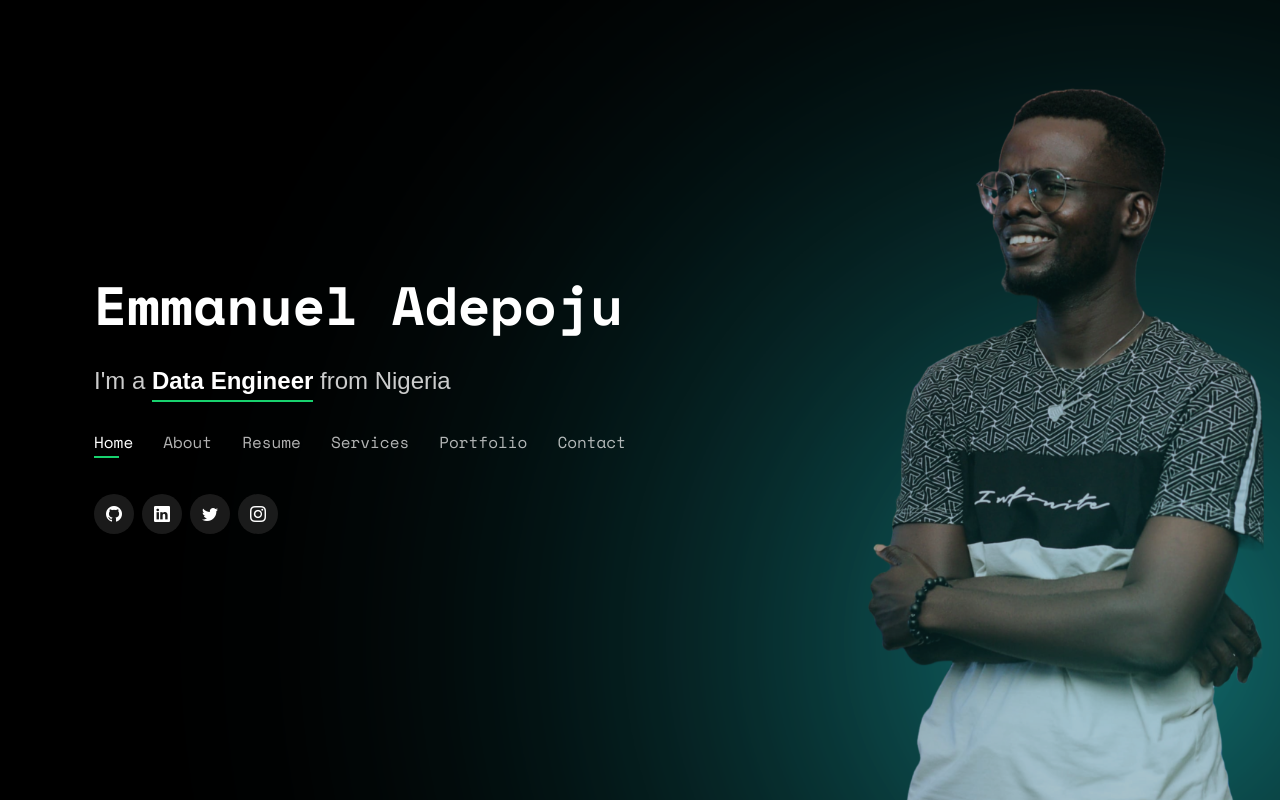
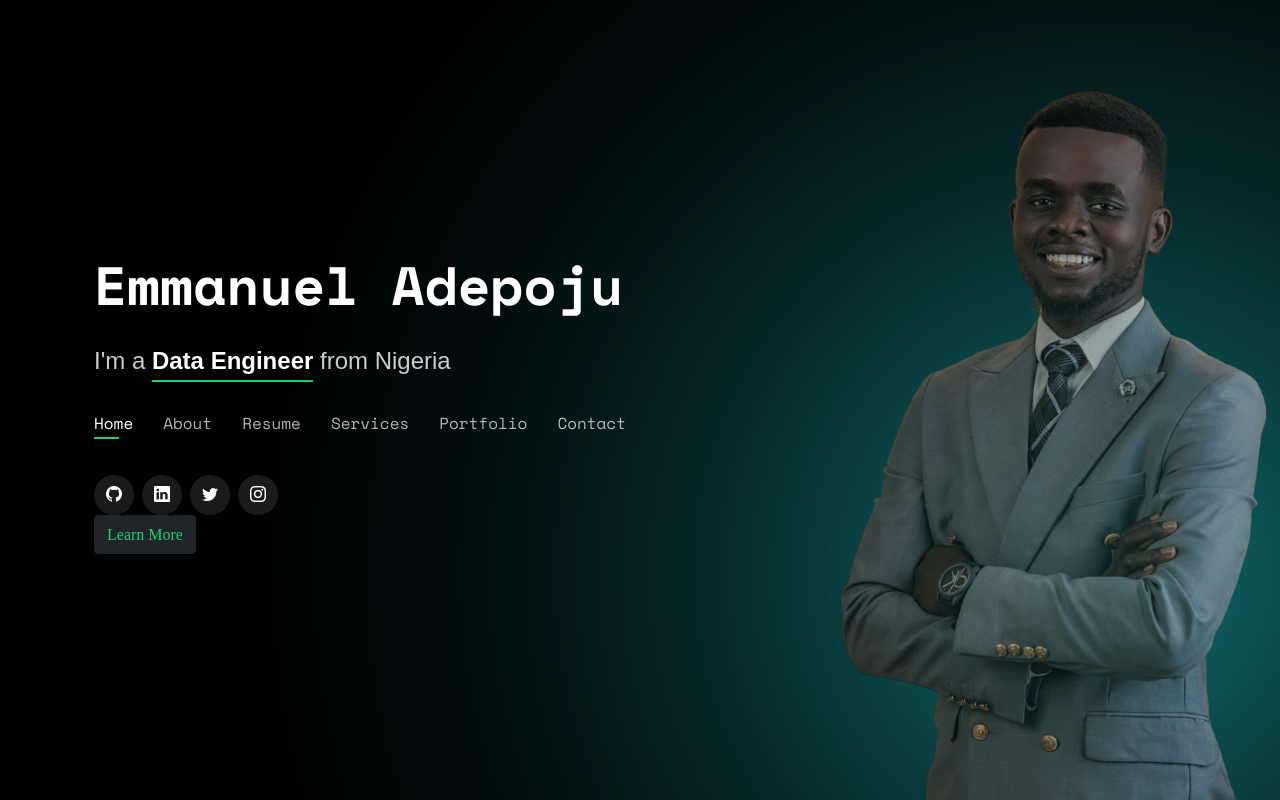
Before and after one commit to RhythmBear/MyPortfolioWebsite, a Flask app: page / in a window 1280 px wide. Run offline with Flask 2, Linux system fonts and the light colour scheme; data comes from the database, SQL or seed files in the repository; some libraries are stand-ins or nearby versions; some web fonts are replaced.

Commit message:
Updated BG

```diff
--- a/app/templates/index.html
+++ b/app/templates/index.html
@@ -47,6 +47,7 @@
     <!-- Link to the CSS file -->
 <link rel="stylesheet" type="text/css" href="{{ url_for('static', filename='assets/css/edit_styles.css') }}">
 
+
     {% endblock %}
     {% endblock %}
     <!-- =======================================================
@@ -56,6 +57,7 @@
     * License: https://bootstrapmade.com/license/
     ======================================================== -->
 </head>
+
 
 
 <body>
@@ -101,7 +103,10 @@
 
         </div>
 
-
+        <span class="col-lg-6">
+            <button type="button" class="btn btn-dark "><a href="{{ url_for('/#about') }}">Learn More
+            </a> </button>
+         </span>
 
 
     </div>
```
Also changed, not shown: app/static/assets/img/laptop.png, app/static/assets/img/old_bg.png (added).
